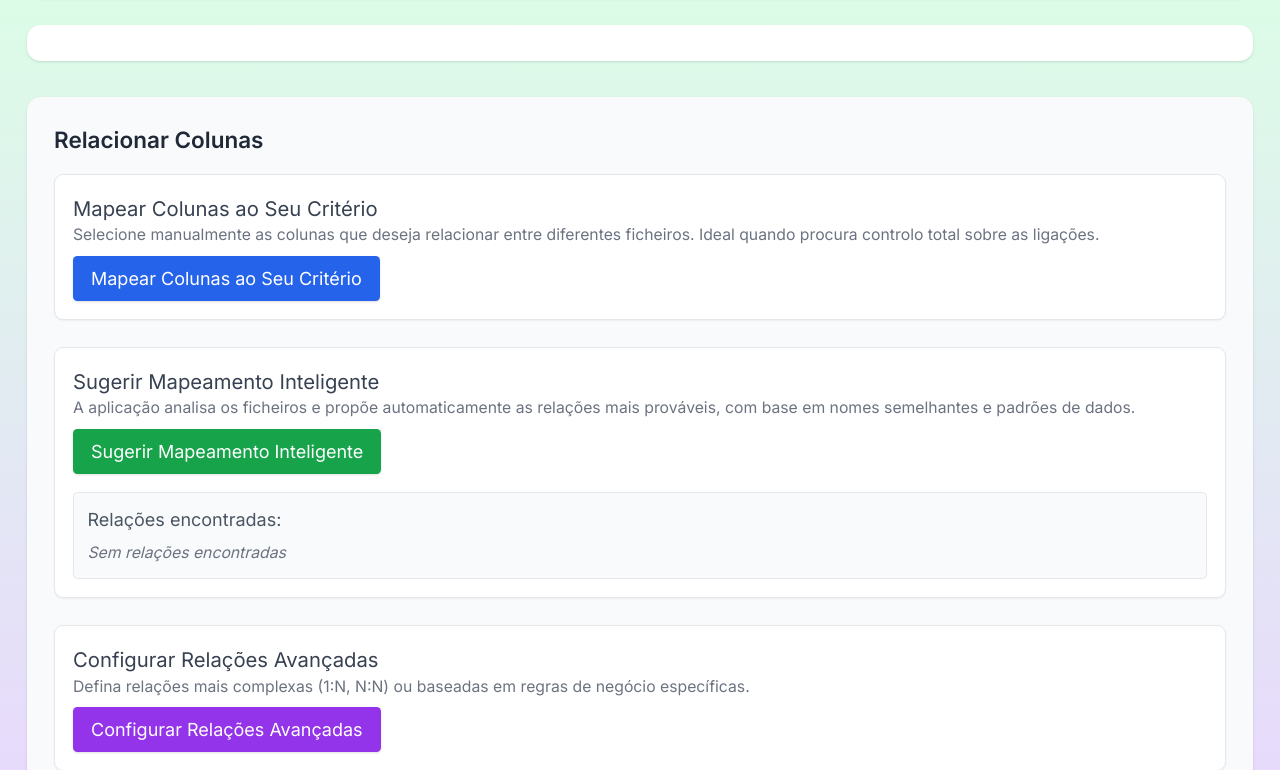
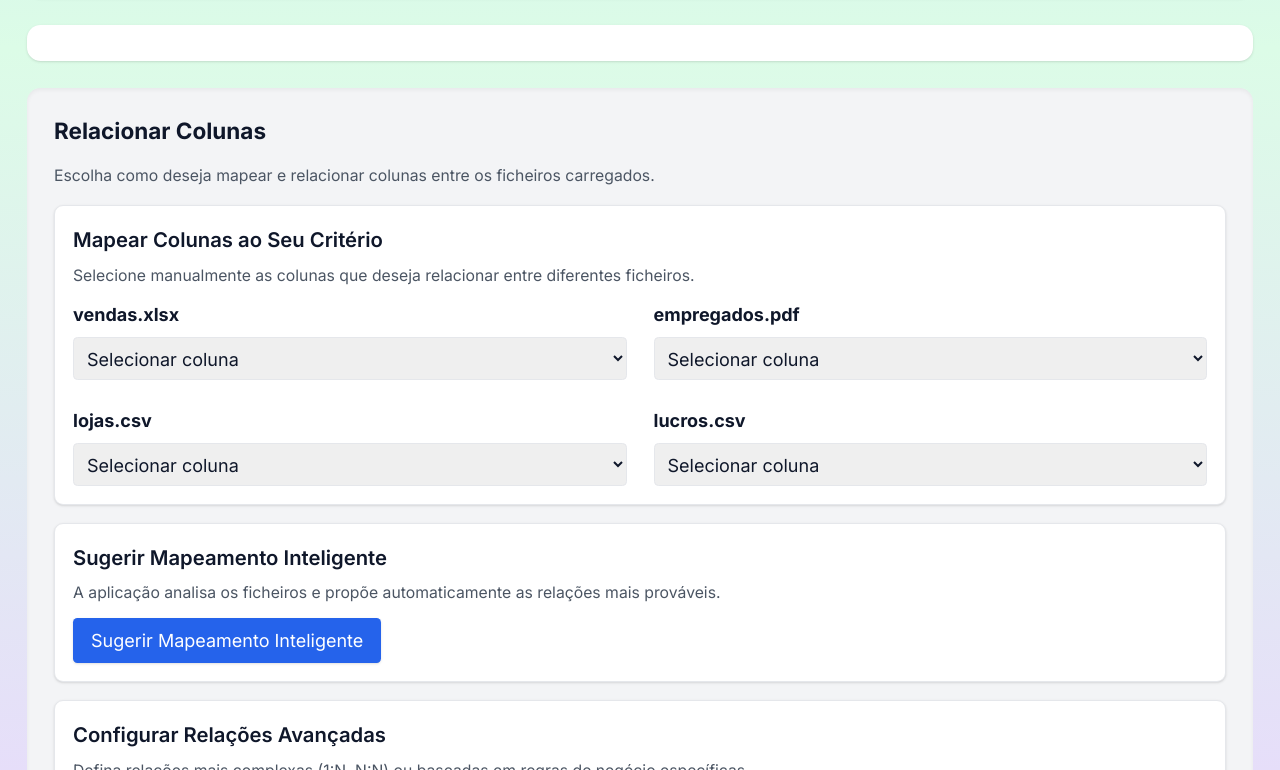
Before and after one commit to klinos3/klinos-App, a React (Create React App) app: page / in a window 1280 px wide. Shown: the part 890-1660 px from the top of the page. Built offline with nearby package versions, Linux system fonts and the light colour scheme.

Commit message:
update colunas

```diff
--- a/src/App.jsx
+++ b/src/App.jsx
@@ -319,105 +319,105 @@ const [showAdvancedConfig, setShowAdvancedConfig] = useState(false);
 
 {/* ===================== RELACIONAR COLUNAS ===================== */}
 {/* Secção Relacionar Colunas */}
-<section className="mt-8 p-6 bg-gray-50 rounded-xl shadow">
-  <h2 className="text-xl font-semibold mb-4 text-gray-800">Relacionar Colunas</h2>
+<div className="p-6 bg-gray-100 rounded-xl shadow-inner mt-6">
+  <h2 className="text-xl font-bold mb-4">Relacionar Colunas</h2>
+  <p className="text-sm text-gray-600 mb-4">
+    Escolha como deseja mapear e relacionar colunas entre os ficheiros carregados.
+  </p>
 
-  {/* Bloco 1 - Mapeamento Manual */}
-  <div className="mb-6 p-4 bg-white border rounded-lg shadow-sm">
-    <h3 className="text-lg font-medium text-gray-700">Mapear Colunas ao Seu Critério</h3>
-    <p className="text-sm text-gray-500 mb-2">
+  {/* Retângulo 1 – Mapear Colunas ao Seu Critério */}
+  <div className="border p-4 rounded-lg shadow bg-white mb-4">
+    <h3 className="font-semibold text-lg mb-2">Mapear Colunas ao Seu Critério</h3>
+    <p className="text-sm text-gray-600 mb-3">
       Selecione manualmente as colunas que deseja relacionar entre diferentes ficheiros.
-      Ideal quando procura controlo total sobre as ligações.
+    </p>
+
+    {/* Exemplo de interface manual em pares */}
+    <div className="grid grid-cols-2 gap-6">
+      {/* Ficheiro 1 */}
+      <div>
+        <strong>vendas.xlsx</strong>
+        <select className="mt-2 block w-full border rounded p-2">
+          <option>Selecionar coluna</option>
+          <option>ID_Venda</option>
+          <option>Data</option>
+          <option>Total</option>
+        </select>
+      </div>
+
+      {/* Ficheiro 2 */}
+      <div>
+        <strong>empregados.pdf</strong>
+        <select className="mt-2 block w-full border rounded p-2">
+          <option>Selecionar coluna</option>
+          <option>EmployeeID</option>
+          <option>Nome</option>
+          <option>Departamento</option>
+        </select>
+      </div>
+
+      {/* Ficheiro 3 */}
+      <div>
+        <strong>lojas.csv</strong>
+        <select className="mt-2 block w-full border rounded p-2">
+          <option>Selecionar coluna</option>
+          <option>StoreKey</option>
+          <option>NomeLoja</option>
+        </select>
+      </div>
+
+      {/* Ficheiro 4 */}
+      <div>
+        <strong>lucros.csv</strong>
+        <select className="mt-2 block w-full border rounded p-2">
+          <option>Selecionar coluna</option>
+          <option>Ano</option>
+          <option>LucroTotal</option>
+        </select>
+      </div>
+    </div>
+  </div>
+
+  {/* Retângulo 2 – Sugerir Mapeamento Inteligente */}
+  <div className="border p-4 rounded-lg shadow bg-white mb-4">
+    <h3 className="font-semibold text-lg mb-2">Sugerir Mapeamento Inteligente</h3>
+    <p className="text-sm text-gray-600 mb-3">
+      A aplicação analisa os ficheiros e propõe automaticamente as relações mais prováveis.
     </p>
     <button
-      onClick={() => setShowManualMapping(!showManualMapping)}
-      className="px-4 py-2 bg-blue-600 text-white rounded shadow hover:bg-blue-700"
+      onClick={handleAutoRelate}
+      className="px-4 py-2 bg-blue-600 text-white rounded shadow"
     >
-      Mapear Colunas ao Seu Critério
+      Sugerir Mapeamento Inteligente
     </button>
 
-    {showManualMapping && (
-      <div className="mt-4 p-3 border rounded bg-gray-50">
-        {Object.keys(files).map((fileName, idx) => (
-          <div key={idx} className="mb-4">
-            <h4 className="font-medium text-gray-600">{fileName}</h4>
-            <div className="flex flex-col gap-2">
-              {files[fileName].columns &&
-                files[fileName].columns.map((col, i) => (
-                  <div key={i} className="flex items-center gap-2">
-                    <input type="checkbox" id={`${fileName}-${col}`} />
-                    <label htmlFor={`${fileName}-${col}`} className="text-sm">
-                      {col}
-                    </label>
-                  </div>
-                ))}
-            </div>
-          </div>
-        ))}
+    {/* Relações encontradas – formato tabular */}
+    {relations.length > 0 && (
+      <div className="mt-3 text-sm text-gray-700">
+        <h4 className="font-semibold">Relações encontradas:</h4>
+        <pre className="bg-gray-50 p-2 rounded mt-1">
+          {relations.map((rel, idx) => (
+            <div key={idx}>{rel}</div>
+          ))}
+        </pre>
       </div>
     )}
   </div>
 
-  {/* Bloco 2 - Mapeamento Inteligente */}
-  <div className="mb-6 p-4 bg-white border rounded-lg shadow-sm">
-    <h3 className="text-lg font-medium text-gray-700">Sugerir Mapeamento Inteligente</h3>
-    <p className="text-sm text-gray-500 mb-2">
-      A aplicação analisa os ficheiros e propõe automaticamente as relações mais prováveis,
-      com base em nomes semelhantes e padrões de dados.
-    </p>
-    <button
-      onClick={handleAutoRelate}
-      className="px-4 py-2 bg-green-600 text-white rounded shadow hover:bg-green-700"
-    >
-      Sugerir Mapeamento Inteligente
-    </button>
-
-    {/* Mostrar relações simplificadas */}
-    <div className="mt-4 p-3 border rounded bg-gray-50">
-      <h4 className="font-medium text-gray-600 mb-2">Relações encontradas:</h4>
-      {relations.length > 0 ? (
-        <ul className="list-disc list-inside text-sm text-gray-700">
-          {relations.map((rel, idx) => (
-            <li key={idx}>{rel}</li>
-          ))}
-        </ul>
-      ) : (
-        <p className="text-sm text-gray-500 italic">Sem relações encontradas</p>
-      )}
-    </div>
-  </div>
-
-  {/* Bloco 3 - Configuração Avançada */}
-  <div className="p-4 bg-white border rounded-lg shadow-sm">
-    <h3 className="text-lg font-medium text-gray-700">Configurar Relações Avançadas</h3>
-    <p className="text-sm text-gray-500 mb-2">
+  {/* Retângulo 3 – Configurar Relações Avançadas */}
+  <div className="border p-4 rounded-lg shadow bg-white">
+    <h3 className="font-semibold text-lg mb-2">Configurar Relações Avançadas</h3>
+    <p className="text-sm text-gray-600 mb-3">
       Defina relações mais complexas (1:N, N:N) ou baseadas em regras de negócio específicas.
     </p>
     <button
-      onClick={() => setShowAdvancedConfig(!showAdvancedConfig)}
-      className="px-4 py-2 bg-purple-600 text-white rounded shadow hover:bg-purple-700"
+      onClick={() => alert("Configuração avançada em construção")}
+      className="px-4 py-2 bg-green-600 text-white rounded shadow"
     >
       Configurar Relações Avançadas
     </button>
-
-    {showAdvancedConfig && (
-      <div className="mt-4 p-3 border rounded bg-gray-50">
-        <p className="text-sm text-gray-600 mb-2">Selecione o tipo de relação:</p>
-        <select className="border rounded px-2 py-1 text-sm">
-          <option>Um para Muitos (1:N)</option>
-          <option>Muitos para Muitos (N:N)</option>
-        </select>
-        <button
-          className="mt-3 px-3 py-1 bg-purple-500 text-white rounded hover:bg-purple-600 text-sm"
-        >
-          Guardar Relação Avançada
-        </button>
-      </div>
-    )}
   </div>
-</section>
-
-
+</div>
 
       {/* Botão Serviços */}
       <div className="fixed bottom-4 right-4">
```
